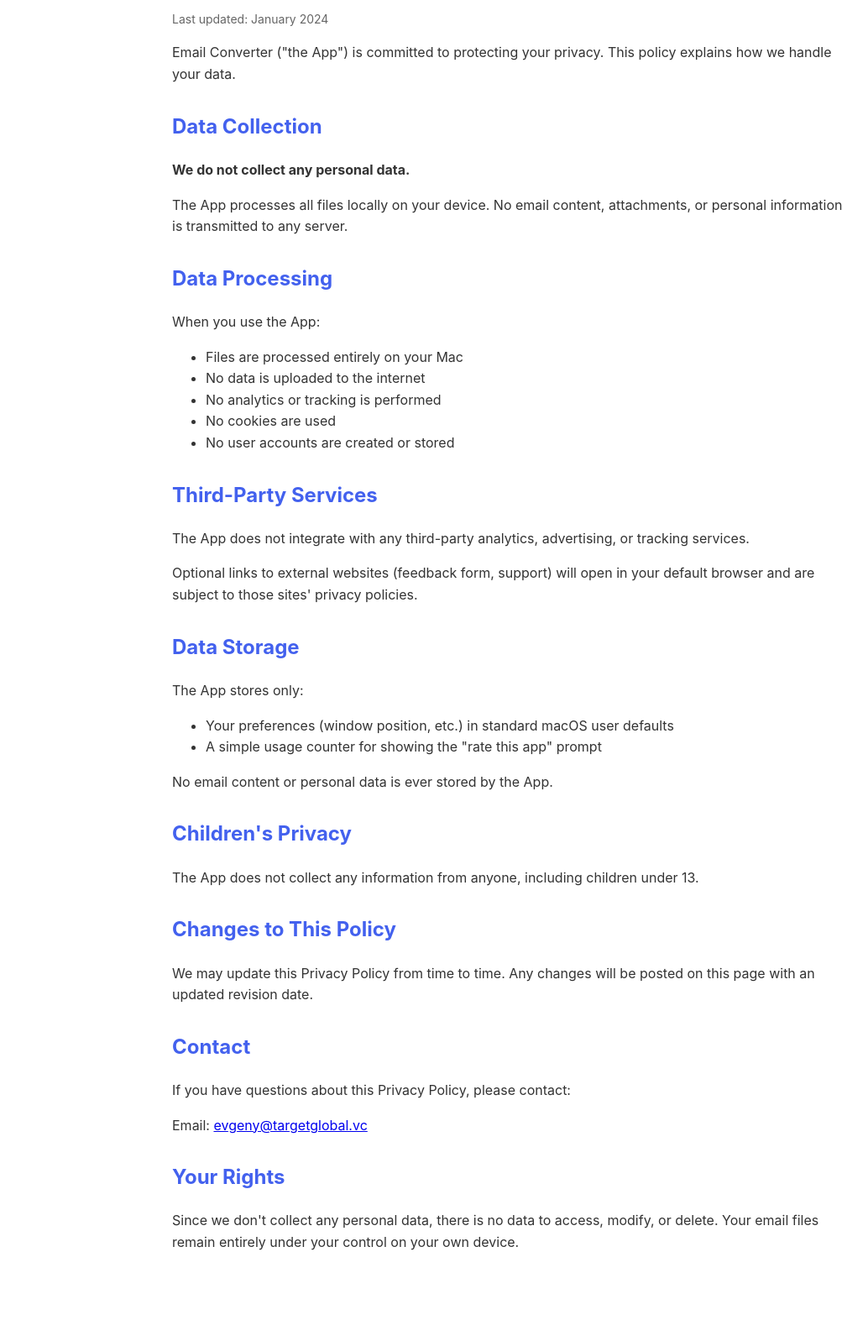
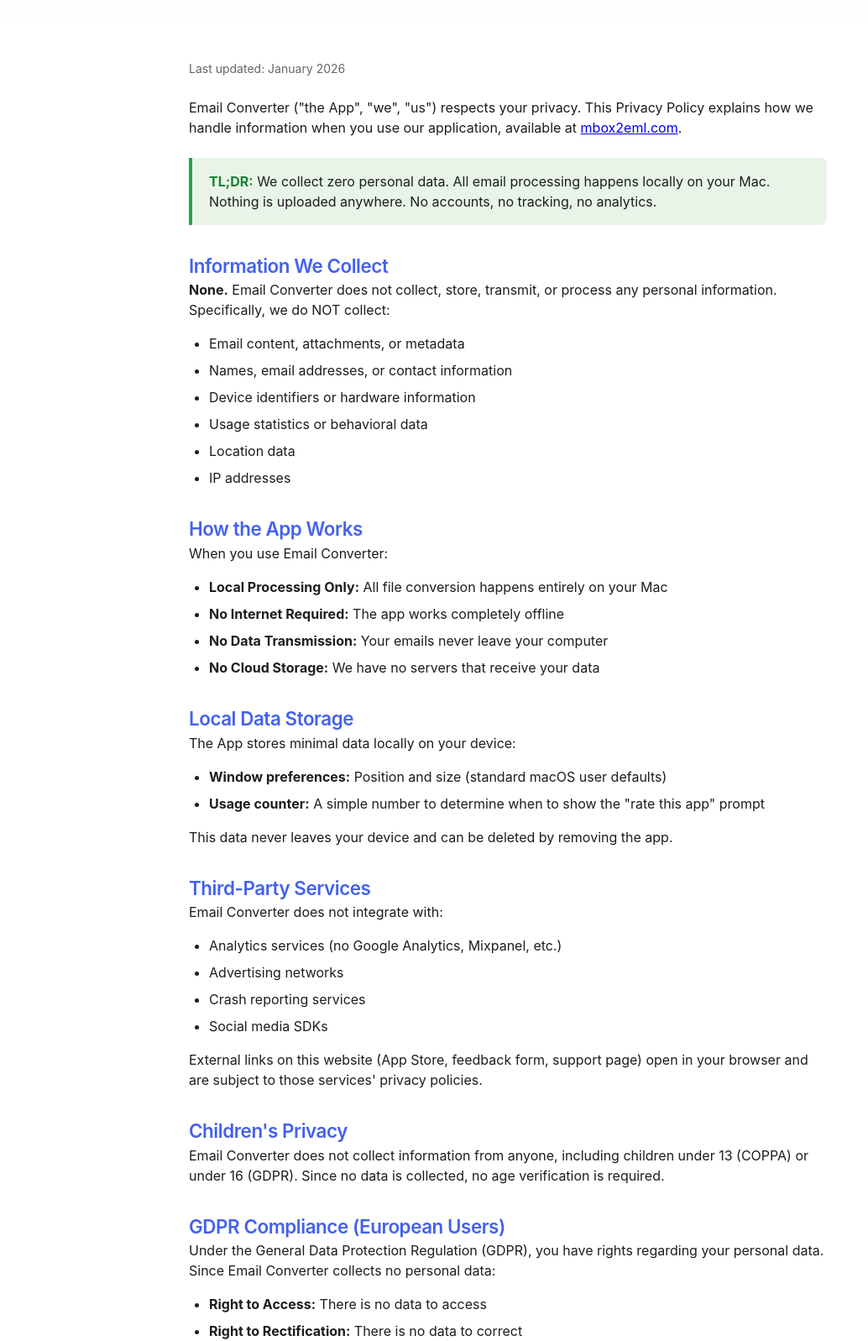
Before and after one commit to Strategyherogo/email-converter-website, a plain HTML site: page privacy.html in a window 1280 px wide. Shown: the part 122-1719 px from the top of the page at 84% size, without its empty margins (35-1069 px from the left). Before the commit the page ends 1671 px from the top, so only its background shows below. Drawn offline with Linux system fonts and the light colour scheme.

Commit message:
Update privacy policy with best practices and new contact email

```diff
--- a/privacy.html
+++ b/privacy.html
@@ -3,64 +3,156 @@
 <head>
     <meta charset="UTF-8">
     <meta name="viewport" content="width=device-width, initial-scale=1.0">
-    <title>Privacy Policy - Email Converter</title>
+    <title>Privacy Policy - Email Converter | mbox2eml.com</title>
+    <meta name="description" content="Privacy Policy for Email Converter. We collect zero data - all processing happens locally on your Mac.">
+    <link rel="stylesheet" href="style.css">
+    <link rel="icon" type="image/png" href="favicon.png">
     <style>
-        body {
-            font-family: -apple-system, BlinkMacSystemFont, 'Segoe UI', Roboto, sans-serif;
+        .privacy-content {
             max-width: 800px;
             margin: 0 auto;
             padding: 40px 20px;
-            line-height: 1.6;
-            color: #333;
         }
-        h1 { color: #1a1a2e; }
-        h2 { color: #4361ee; margin-top: 30px; }
-        .updated { color: #666; font-size: 14px; }
+        .privacy-content h2 {
+            color: #4361ee;
+            margin-top: 32px;
+            font-size: 1.4rem;
+        }
+        .privacy-content ul {
+            margin: 16px 0;
+            padding-left: 24px;
+        }
+        .privacy-content li {
+            margin: 8px 0;
+        }
+        .updated {
+            color: #666;
+            font-size: 14px;
+            margin-bottom: 24px;
+        }
+        .highlight-box {
+            background: #e8f4e8;
+            border-left: 4px solid #28a745;
+            padding: 16px 20px;
+            margin: 24px 0;
+            border-radius: 0 8px 8px 0;
+        }
+        .highlight-box strong {
+            color: #1e7e34;
+        }
     </style>
 </head>
 <body>
+    <header class="hero" style="padding: 40px 0;">
+        <div class="container">
             <h1>Privacy Policy</h1>
-    <p class="updated">Last updated: January 2024</p>
+            <p class="subheadline">Your data stays on your device. Always.</p>
+        </div>
+    </header>
 
-    <p>Email Converter ("the App") is committed to protecting your privacy. This policy explains how we handle your data.</p>
+    <section class="privacy-content">
+        <p class="updated">Last updated: January 2026</p>
 
-    <h2>Data Collection</h2>
-    <p><strong>We do not collect any personal data.</strong></p>
-    <p>The App processes all files locally on your device. No email content, attachments, or personal information is transmitted to any server.</p>
+        <p>Email Converter ("the App", "we", "us") respects your privacy. This Privacy Policy explains how we handle information when you use our application, available at <a href="https://mbox2eml.com">mbox2eml.com</a>.</p>
 
-    <h2>Data Processing</h2>
-    <p>When you use the App:</p>
+        <div class="highlight-box">
+            <strong>TL;DR:</strong> We collect zero personal data. All email processing happens locally on your Mac. Nothing is uploaded anywhere. No accounts, no tracking, no analytics.
+        </div>
+
+        <h2>Information We Collect</h2>
+        <p><strong>None.</strong> Email Converter does not collect, store, transmit, or process any personal information.</p>
+        <p>Specifically, we do NOT collect:</p>
         <ul>
-        <li>Files are processed entirely on your Mac</li>
-        <li>No data is uploaded to the internet</li>
-        <li>No analytics or tracking is performed</li>
-        <li>No cookies are used</li>
-        <li>No user accounts are created or stored</li>
+            <li>Email content, attachments, or metadata</li>
+            <li>Names, email addresses, or contact information</li>
+            <li>Device identifiers or hardware information</li>
+            <li>Usage statistics or behavioral data</li>
+            <li>Location data</li>
+            <li>IP addresses</li>
         </ul>
 
+        <h2>How the App Works</h2>
+        <p>When you use Email Converter:</p>
+        <ul>
+            <li><strong>Local Processing Only:</strong> All file conversion happens entirely on your Mac</li>
+            <li><strong>No Internet Required:</strong> The app works completely offline</li>
+            <li><strong>No Data Transmission:</strong> Your emails never leave your computer</li>
+            <li><strong>No Cloud Storage:</strong> We have no servers that receive your data</li>
+        </ul>
+
+        <h2>Local Data Storage</h2>
+        <p>The App stores minimal data locally on your device:</p>
+        <ul>
+            <li><strong>Window preferences:</strong> Position and size (standard macOS user defaults)</li>
+            <li><strong>Usage counter:</strong> A simple number to determine when to show the "rate this app" prompt</li>
+        </ul>
+        <p>This data never leaves your device and can be deleted by removing the app.</p>
+
         <h2>Third-Party Services</h2>
-    <p>The App does not integrate with any third-party analytics, advertising, or tracking services.</p>
-    <p>Optional links to external websites (feedback form, support) will open in your default browser and are subject to those sites' privacy policies.</p>
-
-    <h2>Data Storage</h2>
-    <p>The App stores only:</p>
+        <p>Email Converter does not integrate with:</p>
         <ul>
-        <li>Your preferences (window position, etc.) in standard macOS user defaults</li>
-        <li>A simple usage counter for showing the "rate this app" prompt</li>
+            <li>Analytics services (no Google Analytics, Mixpanel, etc.)</li>
+            <li>Advertising networks</li>
+            <li>Crash reporting services</li>
+            <li>Social media SDKs</li>
         </ul>
-    <p>No email content or personal data is ever stored by the App.</p>
+        <p>External links on this website (App Store, feedback form, support page) open in your browser and are subject to those services' privacy policies.</p>
 
         <h2>Children's Privacy</h2>
-    <p>The App does not collect any information from anyone, including children under 13.</p>
+        <p>Email Converter does not collect information from anyone, including children under 13 (COPPA) or under 16 (GDPR). Since no data is collected, no age verification is required.</p>
+
+        <h2>GDPR Compliance (European Users)</h2>
+        <p>Under the General Data Protection Regulation (GDPR), you have rights regarding your personal data. Since Email Converter collects no personal data:</p>
+        <ul>
+            <li><strong>Right to Access:</strong> There is no data to access</li>
+            <li><strong>Right to Rectification:</strong> There is no data to correct</li>
+            <li><strong>Right to Erasure:</strong> There is no data to delete</li>
+            <li><strong>Right to Data Portability:</strong> There is no data to export</li>
+        </ul>
+        <p>Your email files remain entirely under your control on your own device.</p>
+
+        <h2>CCPA Compliance (California Users)</h2>
+        <p>Under the California Consumer Privacy Act (CCPA):</p>
+        <ul>
+            <li>We do not sell personal information</li>
+            <li>We do not collect personal information</li>
+            <li>We do not share personal information with third parties</li>
+        </ul>
+
+        <h2>Data Security</h2>
+        <p>Because all processing occurs locally on your device with no data transmission, your information is protected by your own device's security measures. We recommend:</p>
+        <ul>
+            <li>Using FileVault disk encryption on your Mac</li>
+            <li>Keeping your macOS updated</li>
+            <li>Securing your converted EML files appropriately</li>
+        </ul>
 
         <h2>Changes to This Policy</h2>
-    <p>We may update this Privacy Policy from time to time. Any changes will be posted on this page with an updated revision date.</p>
+        <p>We may update this Privacy Policy to reflect changes in our practices or for legal requirements. Any changes will be posted on this page with an updated revision date. Material changes will be noted on our website.</p>
 
-    <h2>Contact</h2>
-    <p>If you have questions about this Privacy Policy, please contact:</p>
-    <p>Email: <a href="mailto:evgeny@targetglobal.vc">evgeny@targetglobal.vc</a></p>
+        <h2>Contact Us</h2>
+        <p>If you have questions about this Privacy Policy or our privacy practices, please contact:</p>
+        <p>
+            <strong>Email:</strong> <a href="mailto:eg@techconcepts.org">eg@techconcepts.org</a><br>
+            <strong>Website:</strong> <a href="https://mbox2eml.com">mbox2eml.com</a>
+        </p>
 
-    <h2>Your Rights</h2>
-    <p>Since we don't collect any personal data, there is no data to access, modify, or delete. Your email files remain entirely under your control on your own device.</p>
+        <div style="text-align: center; margin-top: 48px;">
+            <a href="index.html" class="btn btn-primary">Back to Home</a>
+        </div>
+    </section>
+
+    <footer>
+        <div class="container">
+            <div class="footer-links">
+                <a href="index.html">Home</a>
+                <a href="faq.html">FAQ</a>
+                <a href="privacy.html">Privacy Policy</a>
+                <a href="feedback.html">Feedback</a>
+                <a href="https://buymeacoffee.com/jenyagoesc">Support</a>
+            </div>
+            <p class="copyright">&copy; 2026 Email Converter. Free mbox to eml converter for Mac.</p>
+        </div>
+    </footer>
 </body>
 </html>
```
Lines whose indentation alone changed are shown as unchanged.
